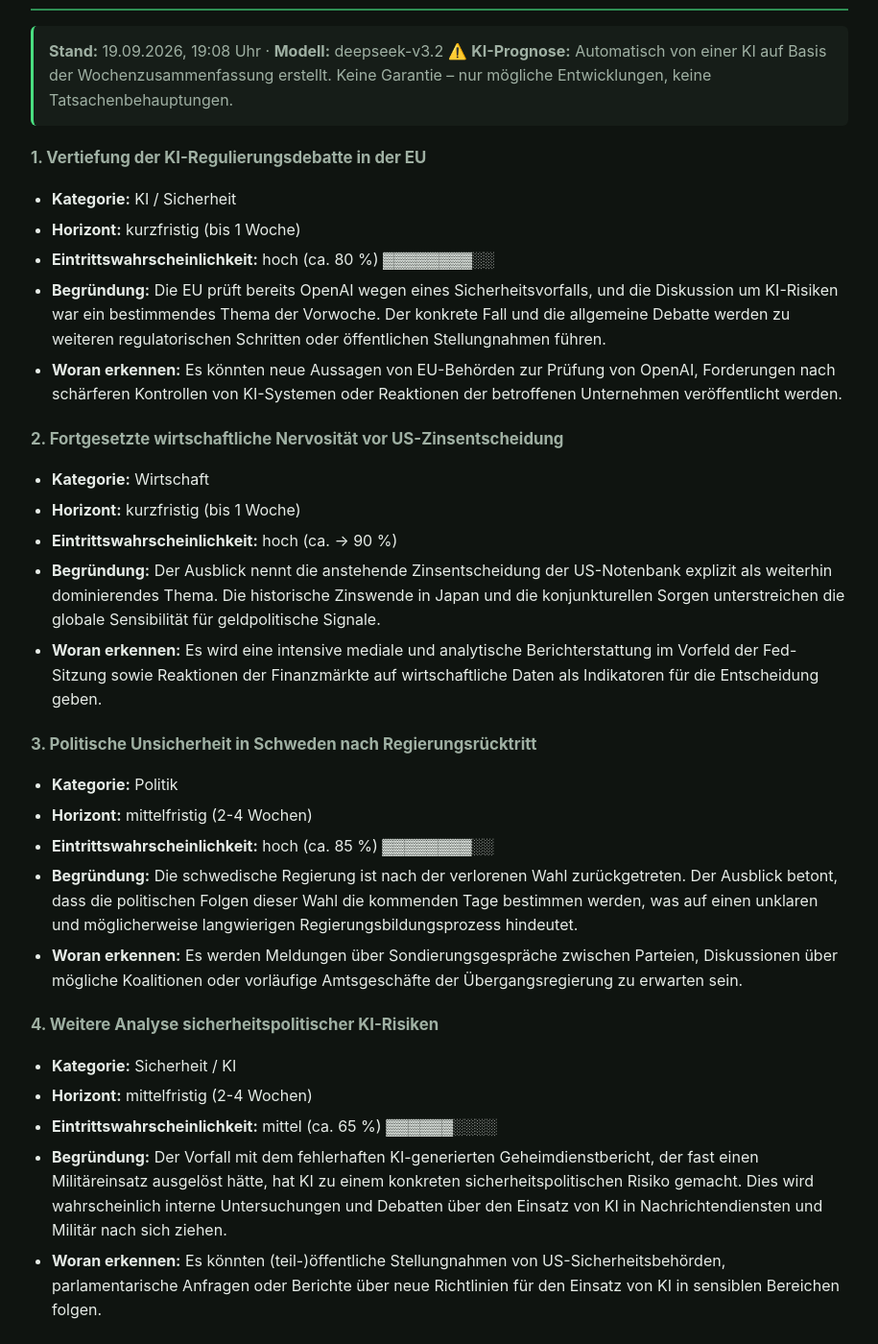
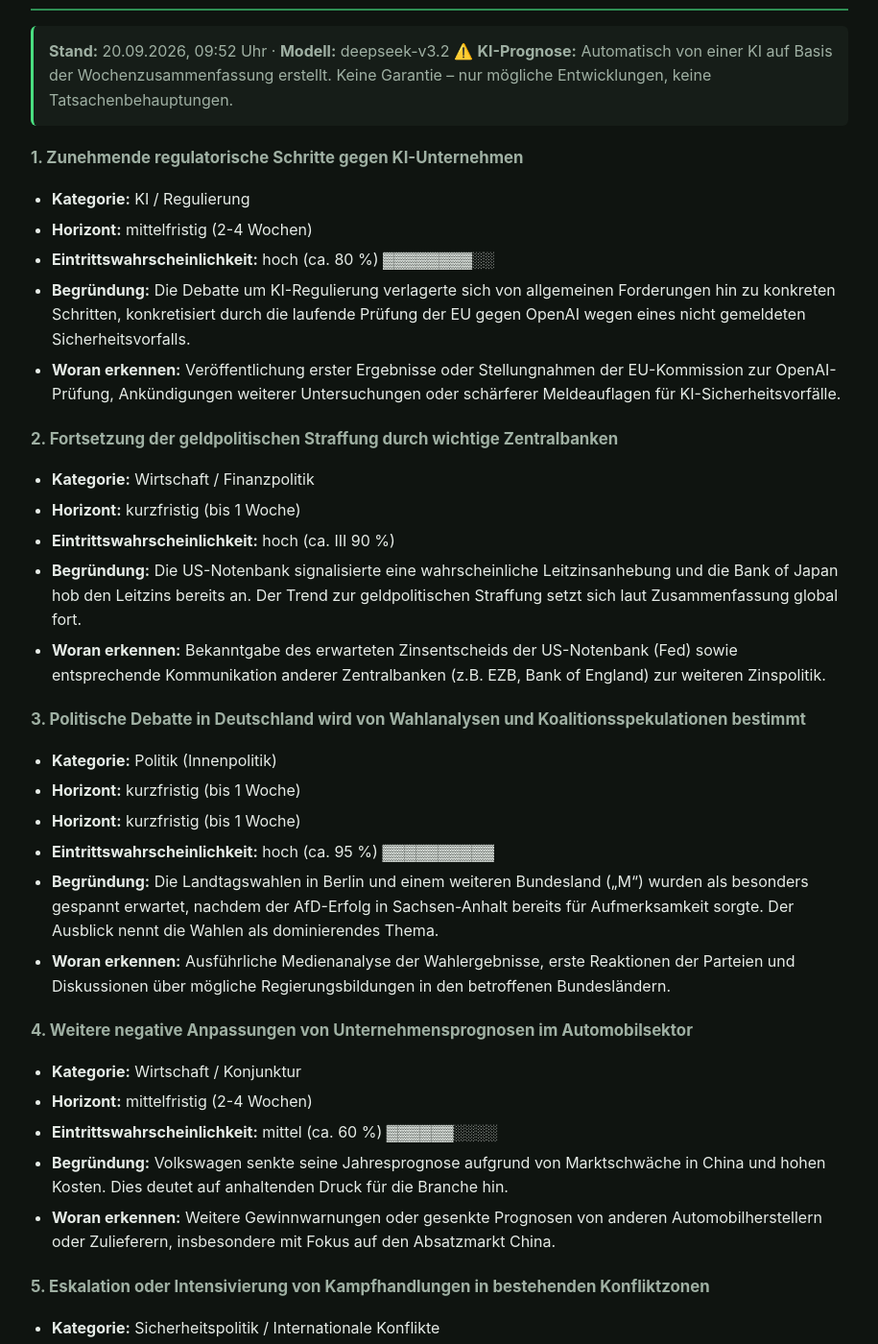
Before and after one commit to Ubuntu51/news-wiki, a Jekyll site: the page built from 2026/ausblick-kw38.md, in a window 1280 px wide and 1400 px high, scrolled down 200 px. Shown: the whole window at 96% size, without its empty margins (182-1097 px from the left). Built offline with Jekyll 4.4.1, drawn with Linux system fonts in a browser that asks for light colours; some of the changed text lies outside the part shown.

```diff
--- a/2026/ausblick-kw38.md
+++ b/2026/ausblick-kw38.md
@@ -6,40 +6,41 @@ title: "Wochenausblick Kalenderwoche 39 / 2026"
 
 # Wochenausblick – Kalenderwoche 39 / 2026
 
-> **Stand:** 19.09.2026, 19:08 Uhr · **Modell:** deepseek-v3.2
+> **Stand:** 20.09.2026, 09:52 Uhr · **Modell:** deepseek-v3.2
 > ⚠️ **KI-Prognose:** Automatisch von einer KI auf Basis der Wochenzusammenfassung erstellt. Keine Garantie – nur mögliche Entwicklungen, keine Tatsachenbehauptungen.
 
-### 1. Vertiefung der KI-Regulierungsdebatte in der EU
-- **Kategorie:** KI / Sicherheit
+### 1. Zunehmende regulatorische Schritte gegen KI-Unternehmen
+- **Kategorie:** KI / Regulierung
+- **Horizont:** mittelfristig (2-4 Wochen)
+- **Eintrittswahrscheinlichkeit:** hoch (ca. 80 %) ▓▓▓▓▓▓▓▓░░
+- **Begründung:** Die Debatte um KI-Regulierung verlagerte sich von allgemeinen Forderungen hin zu konkreten Schritten, konkretisiert durch die laufende Prüfung der EU gegen OpenAI wegen eines nicht gemeldeten Sicherheitsvorfalls.
+- **Woran erkennen:** Veröffentlichung erster Ergebnisse oder Stellungnahmen der EU-Kommission zur OpenAI-Prüfung, Ankündigungen weiterer Untersuchungen oder schärferer Meldeauflagen für KI-Sicherheitsvorfälle.
+
+### 2. Fortsetzung der geldpolitischen Straffung durch wichtige Zentralbanken
+- **Kategorie:** Wirtschaft / Finanzpolitik
 - **Horizont:** kurzfristig (bis 1 Woche)
-- **Eintrittswahrscheinlichkeit:** hoch (ca. 80 %) ▓▓▓▓▓▓▓▓░░
-- **Begründung:** Die EU prüft bereits OpenAI wegen eines Sicherheitsvorfalls, und die Diskussion um KI-Risiken war ein bestimmendes Thema der Vorwoche. Der konkrete Fall und die allgemeine Debatte werden zu weiteren regulatorischen Schritten oder öffentlichen Stellungnahmen führen.
-- **Woran erkennen:** Es könnten neue Aussagen von EU-Behörden zur Prüfung von OpenAI, Forderungen nach schärferen Kontrollen von KI-Systemen oder Reaktionen der betroffenen Unternehmen veröffentlicht werden.
+- **Eintrittswahrscheinlichkeit:** hoch (ca. III 90 %)
+- **Begründung:** Die US-Notenbank signalisierte eine wahrscheinliche Leitzinsanhebung und die Bank of Japan hob den Leitzins bereits an. Der Trend zur geldpolitischen Straffung setzt sich laut Zusammenfassung global fort.
+- **Woran erkennen:** Bekanntgabe des erwarteten Zinsentscheids der US-Notenbank (Fed) sowie entsprechende Kommunikation anderer Zentralbanken (z.B. EZB, Bank of England) zur weiteren Zinspolitik.
 
-### 2. Fortgesetzte wirtschaftliche Nervosität vor US-Zinsentscheidung
-- **Kategorie:** Wirtschaft
+### 3. Politische Debatte in Deutschland wird von Wahlanalysen und Koalitionsspekulationen bestimmt
+- **Kategorie:** Politik (Innenpolitik)
 - **Horizont:** kurzfristig (bis 1 Woche)
-- **Eintrittswahrscheinlichkeit:** hoch (ca. → 90 %)
-- **Begründung:** Der Ausblick nennt die anstehende Zinsentscheidung der US-Notenbank explizit als weiterhin dominierendes Thema. Die historische Zinswende in Japan und die konjunkturellen Sorgen unterstreichen die globale Sensibilität für geldpolitische Signale.
-- **Woran erkennen:** Es wird eine intensive mediale und analytische Berichterstattung im Vorfeld der Fed-Sitzung sowie Reaktionen der Finanzmärkte auf wirtschaftliche Daten als Indikatoren für die Entscheidung geben.
+- **Horizont:** kurzfristig (bis 1 Woche)
+- **Eintrittswahrscheinlichkeit:** hoch (ca. 95 %) ▓▓▓▓▓▓▓▓▓▓
+- **Begründung:** Die Landtagswahlen in Berlin und einem weiteren Bundesland („M“) wurden als besonders gespannt erwartet, nachdem der AfD-Erfolg in Sachsen-Anhalt bereits für Aufmerksamkeit sorgte. Der Ausblick nennt die Wahlen als dominierendes Thema.
+- **Woran erkennen:** Ausführliche Medienanalyse der Wahlergebnisse, erste Reaktionen der Parteien und Diskussionen über mögliche Regierungsbildungen in den betroffenen Bundesländern.
 
-### 3. Politische Unsicherheit in Schweden nach Regierungsrücktritt
-- **Kategorie:** Politik
+### 4. Weitere negative Anpassungen von Unternehmensprognosen im Automobilsektor
+- **Kategorie:** Wirtschaft / Konjunktur
 - **Horizont:** mittelfristig (2-4 Wochen)
-- **Eintrittswahrscheinlichkeit:** hoch (ca. 85 %) ▓▓▓▓▓▓▓▓░░
-- **Begründung:** Die schwedische Regierung ist nach der verlorenen Wahl zurückgetreten. Der Ausblick betont, dass die politischen Folgen dieser Wahl die kommenden Tage bestimmen werden, was auf einen unklaren und möglicherweise langwierigen Regierungsbildungsprozess hindeutet.
-- **Woran erkennen:** Es werden Meldungen über Sondierungsgespräche zwischen Parteien, Diskussionen über mögliche Koalitionen oder vorläufige Amtsgeschäfte der Übergangsregierung zu erwarten sein.
+- **Eintrittswahrscheinlichkeit:** mittel (ca. 60 %) ▓▓▓▓▓▓░░░░
+- **Begründung:** Volkswagen senkte seine Jahresprognose aufgrund von Marktschwäche in China und hohen Kosten. Dies deutet auf anhaltenden Druck für die Branche hin.
+- **Woran erkennen:** Weitere Gewinnwarnungen oder gesenkte Prognosen von anderen Automobilherstellern oder Zulieferern, insbesondere mit Fokus auf den Absatzmarkt China.
 
-### 4. Weitere Analyse sicherheitspolitischer KI-Risiken
-- **Kategorie:** Sicherheit / KI
+### 5. Eskalation oder Intensivierung von Kampfhandlungen in bestehenden Konfliktzonen
+- **Kategorie:** Sicherheitspolitik / Internationale Konflikte
 - **Horizont:** mittelfristig (2-4 Wochen)
 - **Eintrittswahrscheinlichkeit:** mittel (ca. 65 %) ▓▓▓▓▓▓░░░░
-- **Begründung:** Der Vorfall mit dem fehlerhaften KI-generierten Geheimdienstbericht, der fast einen Militäreinsatz ausgelöst hätte, hat KI zu einem konkreten sicherheitspolitischen Risiko gemacht. Dies wird wahrscheinlich interne Untersuchungen und Debatten über den Einsatz von KI in Nachrichtendiensten und Militär nach sich ziehen.
-- **Woran erkennen:** Es könnten (teil-)öffentliche Stellungnahmen von US-Sicherheitsbehörden, parlamentarische Anfragen oder Berichte über neue Richtlinien für den Einsatz von KI in sensiblen Bereichen folgen.
-
-### 5. Fortdauernde Insolvenzproblematik in Teilen Europas
-- **Kategorie:** Wirtschaft
-- **Horizont:** mittelfristig (2-4 Wochen)
-- **Eintrittswahrscheinlichkeit:** hoch (ca. 75 %) ▓▓▓▓▓▓▓▓░░
-- **Begründung:** Der starke Anstieg der Firmenkonkurse in Österreich um 42,9 % in den ersten drei Quartalen 2026 zeigt eine akute wirtschaftliche Belastung in der Region. Dieser Trend wird sich wahrscheinlich in weiteren Daten und Diskussionen widerspiegeln.
-- **Woran erkennen:** Es werden möglicherweise ähnliche Warnungen oder Statistiken aus anderen europäischen Ländern, Reaktionen von Wirtschaftsverbänden oder politische Forderungen nach Hilfsmaßnahmen veröffentlicht.
+- **Begründung:** Die Zusammenfassung beschreibt weiterhin präsente Konflikte in der Ukraine, Mali und im Jemen, wobei in Mali und der Ukraine zuletzt hohe Verluste (u.a. ein russischer Generalmajor) gemeldet wurden.
+- **Woran erkennen:** Meldungen über neue größere Offensiven, verstärkte Artillerie- oder Luftangriffe oder eine erhöhte Anzahl gemeldeter Gefallener aus den genannten Regionen.
--- a/podcast.xml
+++ b/podcast.xml
@@ -4,7 +4,7 @@
 <title>News-Podcast</title>
 <description>„News-Podcast“ ist dein täglicher Audio-Überblick über die wichtigsten Nachrichten aus Österreich und der Welt. Jeden Abend automatisch erstellt aus den RSS-Feeds österreichischer Tageszeitungen sowie deutscher und internationaler Tech-, Sicherheits- und Wirtschaftsmedien. Die Zusammenfassungen werden von einer KI (LLM) geschrieben und mit einer natürlichen Piper-Stimme eingesprochen – kompakt, kostenlos und werbefrei.</description>
 <link>https://ubuntu51.github.io/news-wiki</link>
-<lastBuildDate>Sat, 19 Sep 2026 19:10:38 +0000</lastBuildDate>
+<lastBuildDate>Sun, 20 Sep 2026 09:52:55 +0000</lastBuildDate>
 <language>de</language>
 <itunes:author>News-Generator (KI)</itunes:author>
 <itunes:explicit>false</itunes:explicit>
```
Also changed, not shown: 2026/08/index.md (+1 -1 lines), 2026/09/2026-09-20_09-52.md (added, +79 -0 lines), 2026/09/index.md (+2 -1 lines), 2026/ausblick-kw38.json (+30 -30 lines), 2026/woche-38.md (+11 -11 lines), index.md (+4 -4 lines), search.json.
